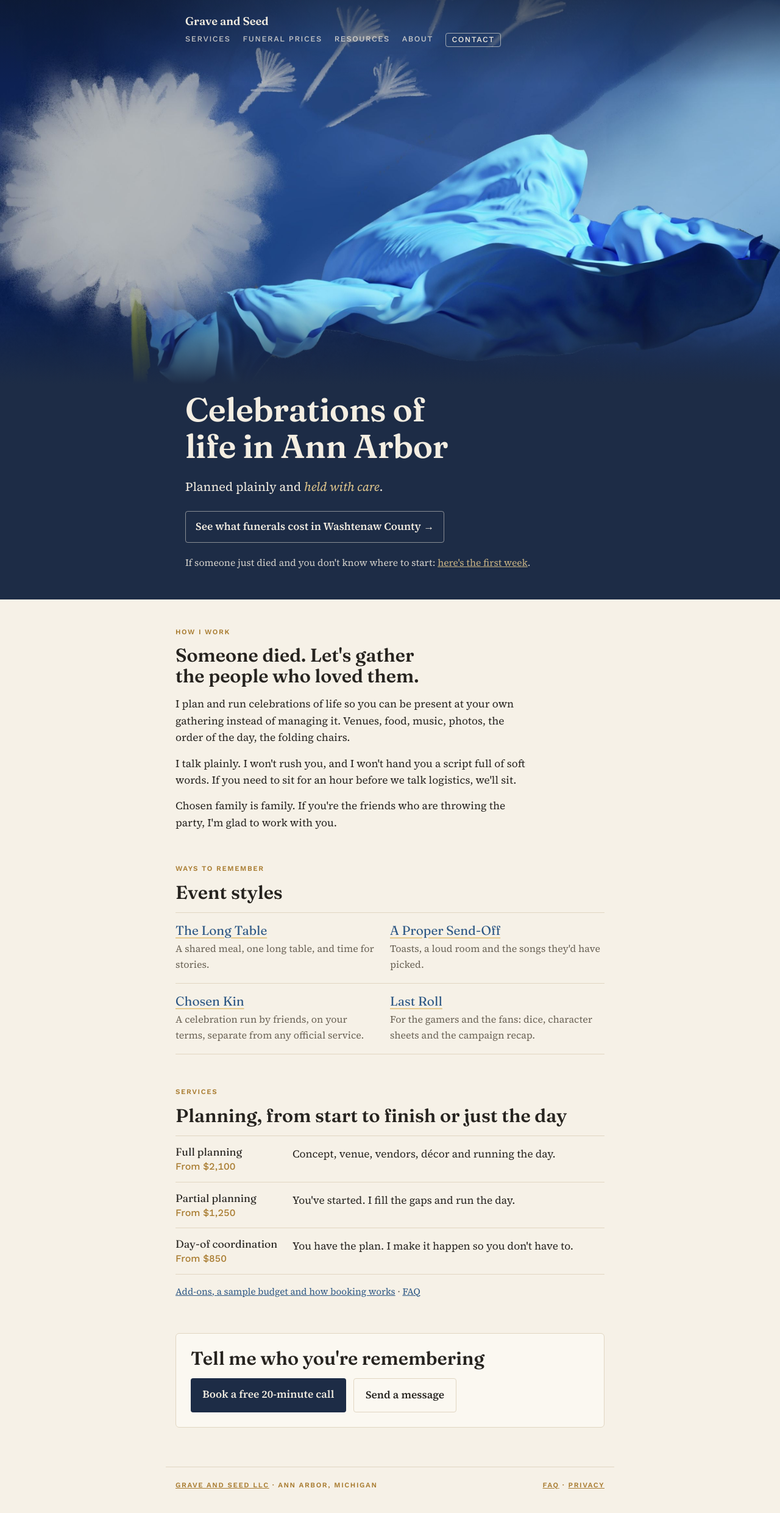
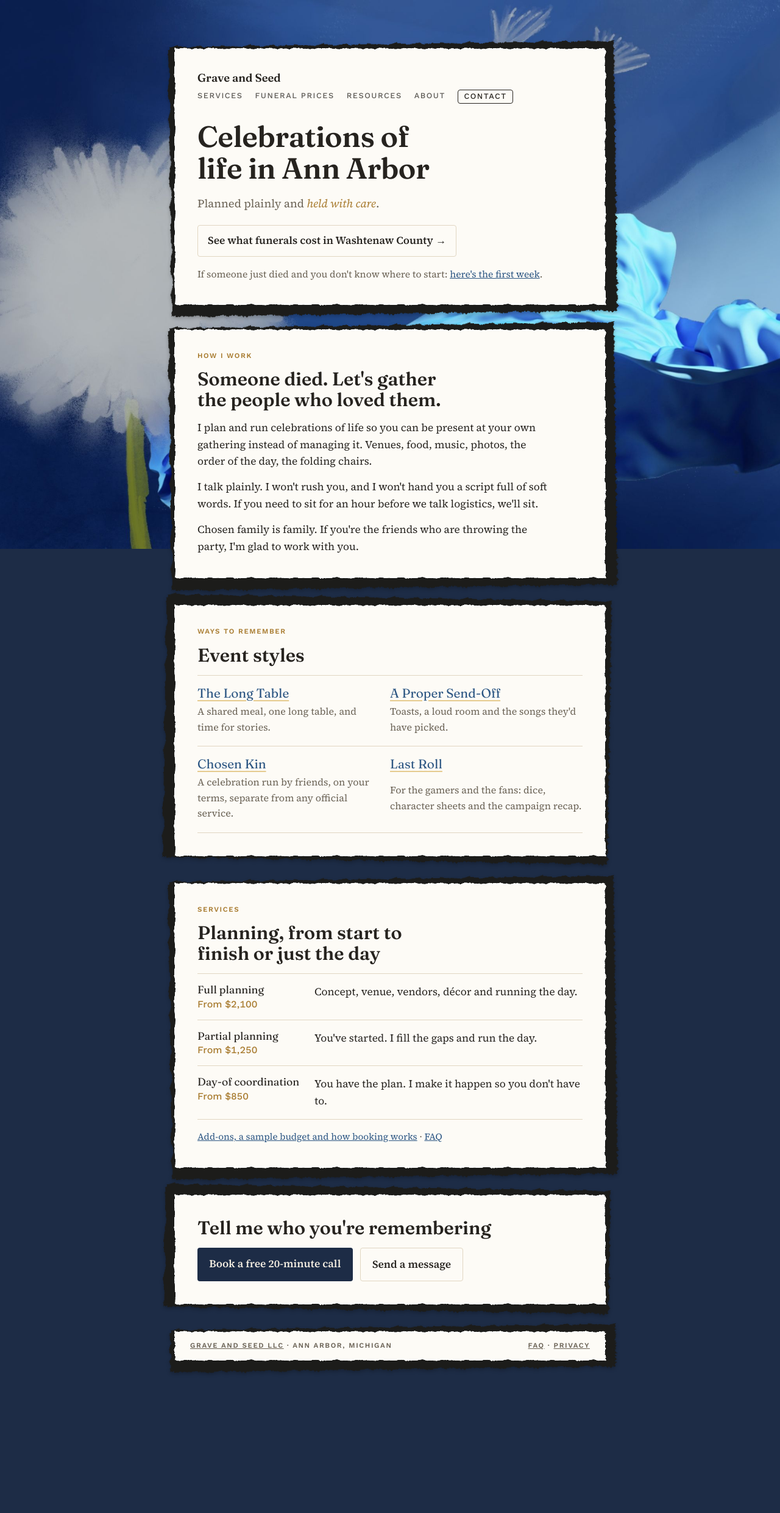
Before and after one commit to katekelley/graveandseed, a Jekyll site: the page built from index.html, in a window 1280 px wide. Shown: the whole page at 61% size. Built offline with Jekyll 4.4.1, drawn with Linux system fonts in a browser that asks for light colours; after the commit the page ends 2277 px from its top, so only the background shows below that.

Commit message:
Collage-card look: painted collage as the wall, torn-paper cards (edges from katekeepsgrowing)
Co-Authored-By: Claude Opus 5.5 <noreply@anthropic.com>
Claude-Session: https://claude.ai/code/session_011MgnuCgP3j7vY9GWkoifJs

```diff
--- a/_includes/head.html
+++ b/_includes/head.html
@@ -23,6 +23,11 @@
   --moss: #2D5784;
   --wheat: #A87B2F;
   --wheat-soft: #E6CB8F;
+  --card: #FDFBF6;
+  --backing: #1c1c1a;
+  --edge-backing: url("/assets/edges/backing.png");
+  --edge-paper: url("/assets/edges/paper.png");
+  --wall-img: url("/assets/collage-home.jpg");
   --line: #E1D6C2;
   --field: #FBF8F1;
   --display: "Fraunces", Georgia, "Times New Roman", serif;
@@ -32,12 +37,12 @@
 @media (prefers-color-scheme: dark) {
   :root:not([data-theme="light"]) {
     --paper: #141B26; --ink: #ECE6DA; --muted: #ADA594; --soil: #0E1520; --soil-ink: #F1EADD;
-    --moss: #93B9DE; --wheat: #E0BF78; --line: #2C3646; --field: #1A2230; color-scheme: dark;
+    --moss: #93B9DE; --wheat: #E0BF78; --line: #2C3646; --field: #1A2230; --card: #22262b; --backing: #0c0c0b; --edge-backing: url("/assets/edges/backing-dark.png"); --edge-paper: url("/assets/edges/paper-dark.png"); color-scheme: dark;
   }
 }
 :root[data-theme="dark"] {
   --paper: #141B26; --ink: #ECE6DA; --muted: #ADA594; --soil: #0E1520; --soil-ink: #F1EADD;
-  --moss: #93B9DE; --wheat: #E0BF78; --line: #2C3646; --field: #1A2230; color-scheme: dark;
+  --moss: #93B9DE; --wheat: #E0BF78; --line: #2C3646; --field: #1A2230; --card: #22262b; --backing: #0c0c0b; --edge-backing: url("/assets/edges/backing-dark.png"); --edge-paper: url("/assets/edges/paper-dark.png"); color-scheme: dark;
 }
 body { margin: 0; background: var(--paper); color: var(--ink); font: 400 1.08rem/1.6 var(--body); }
 .wrap { max-width: 44rem; margin: 0 auto; padding-left: max(16px, env(safe-area-inset-left, 0px)); padding-right: max(16px, env(safe-area-inset-right, 0px)); }
@@ -164,4 +169,34 @@ ol.steps p { color: var(--muted); font-size: 1rem; }
 .tier .from { color: var(--wheat); }
 .button:hover, .send:hover { background: var(--moss); }
 .style h3 a { text-decoration-color: var(--wheat-soft); text-underline-offset: 4px; }
+
+/* Collage cards, after katekeepsgrowing.com: the painted collage is the wall, everything sits on torn paper. */
+body { overflow-x: clip; background: var(--soil); }
+body::before { content: ""; position: fixed; inset: 0; z-index: -3; height: 100lvh; background: var(--soil) var(--wall-img) 20% center / cover no-repeat; pointer-events: none; }
+@media (max-width: 700px) { :root { --wall-img: url("/assets/collage-home-1000.jpg"); } body::before { background-position: 12% center; } }
+header.soil, header.soil.slim, header.soil.hero { background: none; min-height: 0; display: block; color: var(--ink); }
+header.soil::before { display: none; }
+header.soil .wrap, header.soil.slim .wrap, main .wrap > section, footer .wrap { position: relative; isolation: isolate; }
+header.soil .wrap, header.soil.slim .wrap { margin-top: clamp(2rem, 9vh, 5.5rem); padding: clamp(1.4rem, 4vw, 2.25rem); gap: 1rem; max-width: 44rem; }
+header.soil .wrap::before, main .wrap > section::before, footer .wrap::before { content: ""; position: absolute; z-index: -2; inset: -7px -16px -14px -6px; background-color: var(--backing); border-image: var(--edge-backing) 57 / 19px / 16px round; transform: rotate(var(--tilt, -0.8deg)); }
+header.soil .wrap::after, main .wrap > section::after, footer .wrap::after { content: ""; position: absolute; z-index: -1; inset: 0; background-color: var(--card); border-image: var(--edge-paper) 21 / 7px / 6px round; }
+main .wrap > section:nth-of-type(2n) { --tilt: 0.9deg; }
+main .wrap > section:nth-of-type(2n)::before { inset: -12px -6px -8px -15px; }
+main .wrap { gap: 3rem; padding-block: 2.75rem 3rem; max-width: 44rem; }
+main .wrap > section { padding: clamp(1.4rem, 4vw, 2.25rem); }
+@media (max-width: 560px) { header.soil .wrap, main .wrap, footer .wrap { margin-inline: 14px; width: auto; } header.soil .wrap::before, main .wrap > section::before, footer .wrap::before { inset: -6px -10px -10px -5px; } }
+header.soil h1, header.soil.slim h1 { margin-top: 0.75rem; padding-top: 0; font-size: clamp(2.1rem, 6vw, 3rem); color: var(--ink); text-shadow: none; }
+header .lede, header.soil.slim .lede { font-size: 1.15rem; color: var(--muted); }
+header .lede em { color: var(--wheat); }
+.topnav .brand, .topnav .links a { color: var(--ink); }
+.topnav .links a { opacity: 0.75; }
+.nav-cta { border-color: var(--ink) !important; }
+.hero-cta { color: var(--ink); border-color: var(--line); }
+.hero-cta:hover { background: var(--field); }
+.crisis { opacity: 1; color: var(--muted); }
+.crisis a { color: var(--moss); }
+header.soil.hero .lede, header.soil.hero .crisis, header.soil.hero h1 { text-shadow: none; }
+.next { background: none; border: 0; border-radius: 0; }
+footer .wrap { border-top: 0; margin-bottom: 3rem; padding: 1rem 1.5rem; max-width: 44rem; box-sizing: border-box; }
+footer .label a, footer .label { color: var(--muted); }
 </style>
--- a/index.html
+++ b/index.html
@@ -17,8 +17,8 @@ layout: null
 </head>
 <body>
 <header class="soil hero">
-  <div class="art"><div class="wrap">{% include nav.html here="home" %}</div></div>
-  <div class="wrap hero-copy">
+  <div class="wrap">
+    {% include nav.html here="home" %}
     <h1>Celebrations of life in {{ c.location | split: "," | first }}</h1>
     <p class="lede">{{ c.tagline_start }} <em>{{ c.tagline_emphasis }}</em>.</p>
     <a class="hero-cta" href="/prices/">See what funerals cost in Washtenaw County &rarr;</a>
```
Also changed, not shown: assets/edges/backing-dark.png (added), assets/edges/backing.png (added), assets/edges/paper-dark.png (added), assets/edges/paper.png (added).
